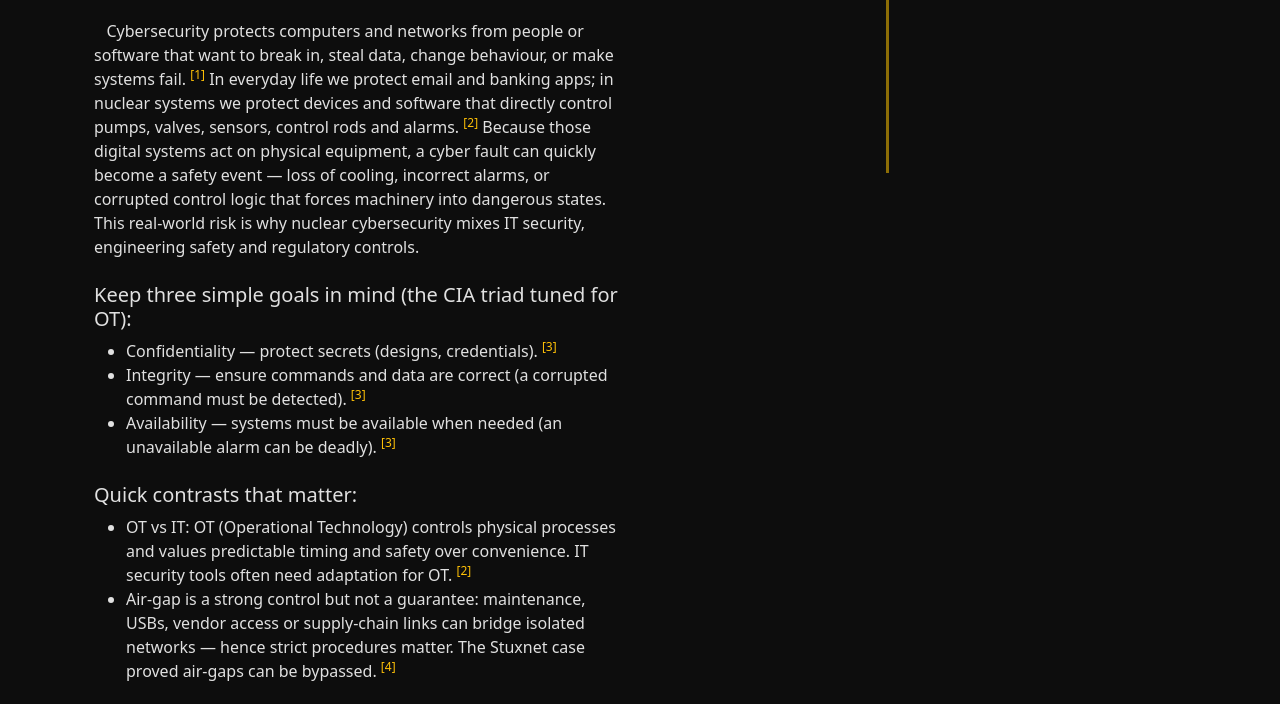
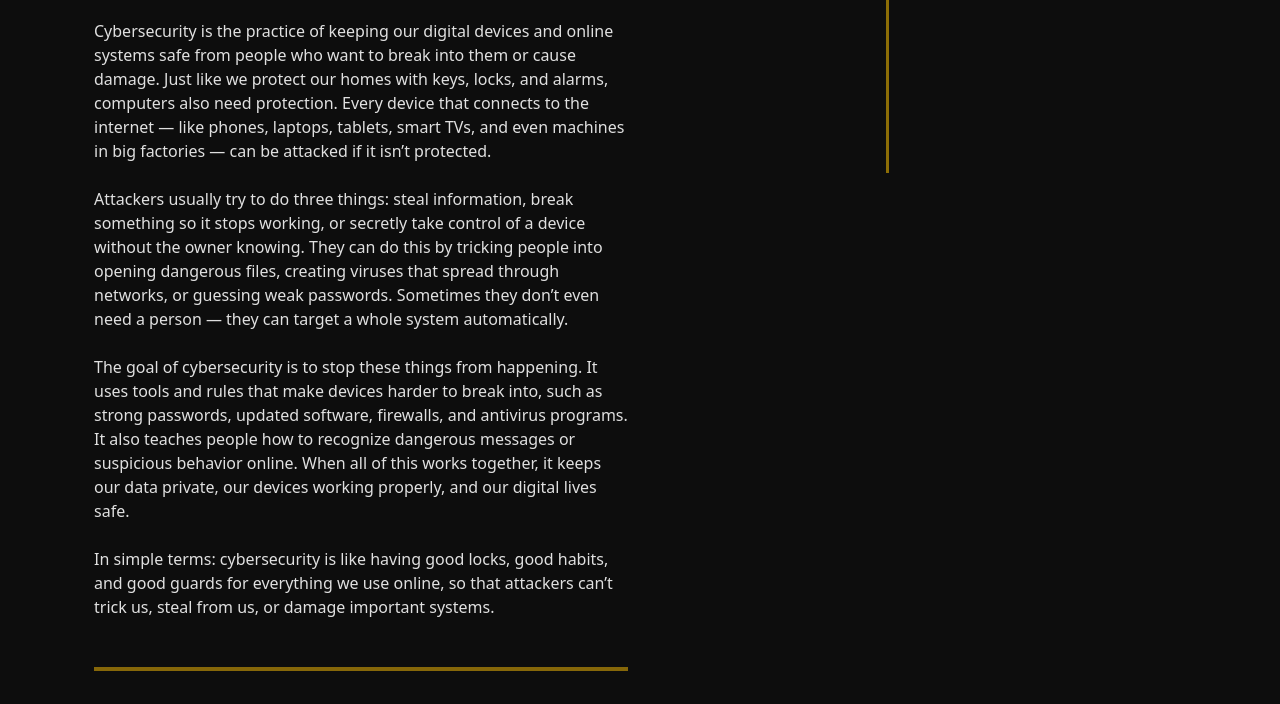
Before and after one commit to Denkata7622/Erasmus-Nuclear-Cyber-Security, a plain HTML site: page index.html in a window 1280 px wide. Shown: the part 229-933 px from the top of the page. Drawn offline with nearby package versions, Linux system fonts and the light colour scheme.

Commit message:
Add Pepa Complain Fixes

```diff
--- a/index.html
+++ b/index.html
@@ -4,7 +4,7 @@
   <meta charset="UTF-8">
   <meta name="viewport" content="width=device-width, initial-scale=1.0">
   <title>Nuclear CyberSecurity</title>
-<link rel="icon" type="image/x-icon/icon" href="./assets/favicon.ico">
+  <link rel="icon" type="image/x-icon" href="./assets/favicon.ico">
   <link rel="stylesheet" href="./css/style.css">
   </head>
 
@@ -44,9 +44,15 @@
           <div class="col-md-6">
             <!-- Title -->
             <h1 class="mb-4"> Nuclear Cybersecurity</h1>
-          <p class="mb-4">&nbsp;&nbsp;&nbsp;Cybersecurity protects computers and networks from people or software that want to break in, steal data, change behaviour, or make systems fail. <span class="citation" data-cite="IAEA2021"></span> In everyday life we protect email and banking apps; in nuclear systems we protect devices and software that directly control pumps, valves, sensors, control rods and alarms. <span class="citation" data-cite="NIST800-82r3"></span> Because those digital systems act on physical equipment, a cyber fault can quickly become a safety event — loss of cooling, incorrect alarms, or corrupted control logic that forces machinery into dangerous states. This real-world risk is why nuclear cybersecurity mixes IT security, engineering safety and regulatory controls.</p>
+            <p class="mb-4">Cybersecurity is the practice of keeping our digital devices and online systems safe from people who want to break into them or cause damage. Just like we protect our homes with keys, locks, and alarms, computers also need protection. Every device that connects to the internet — like phones, laptops, tablets, smart TVs, and even machines in big factories — can be attacked if it isn’t protected.</p>
+            <p class="mb-4">Attackers usually try to do three things: steal information, break something so it stops working, or secretly take control of a device without the owner knowing. They can do this by tricking people into opening dangerous files, creating viruses that spread through networks, or guessing weak passwords. Sometimes they don’t even need a person — they can target a whole system automatically.</p>
+            <p class="mb-4">The goal of cybersecurity is to stop these things from happening. It uses tools and rules that make devices harder to break into, such as strong passwords, updated software, firewalls, and antivirus programs. It also teaches people how to recognize dangerous messages or suspicious behavior online. When all of this works together, it keeps our data private, our devices working properly, and our digital lives safe.</p>
+            <p class="mb-5">In simple terms: cybersecurity is like having good locks, good habits, and good guards for everything we use online, so that attackers can’t trick us, steal from us, or damage important systems.</p>
+
+            <hr class="border border-warning border-2 opacity-50 my-5">
+
             <h5>Keep three simple goals in mind (the CIA triad tuned for OT):</h5>
-          <ul class="mb-4">
+            <ul class="mb-5">
               <li>Confidentiality — protect secrets (designs, credentials). <span class="citation" data-cite="IAEA2020"></span></li>
               <li>Integrity — ensure commands and data are correct (a corrupted command must be detected). <span class="citation" data-cite="IAEA2020"></span></li>
               <li>Availability — systems must be available when needed (an unavailable alarm can be deadly). <span class="citation" data-cite="IAEA2020"></span></li>
```
Lines whose indentation alone changed are shown as unchanged.
